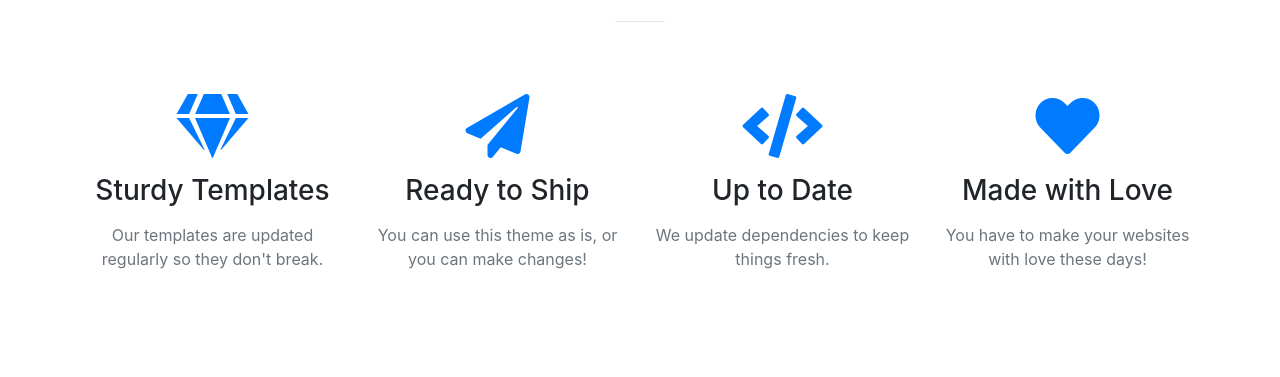
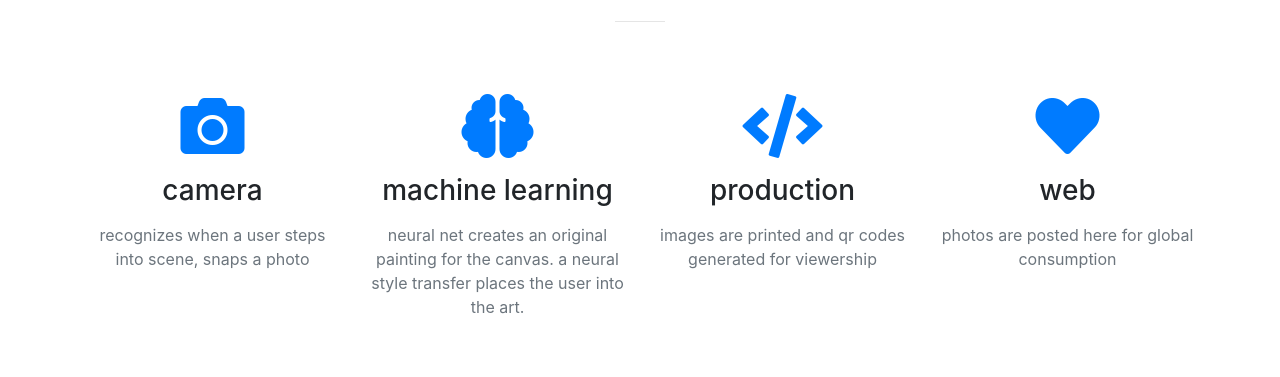
Before and after one commit to TyHansen00/renaissance, a website with bundled scripts: page index.html in a window 1280 px wide. Shown: the part 1495-1872 px from the top of the page. Built offline with nearby package versions, Linux system fonts and the light colour scheme.

Commit message:
updated tech section
<3

```diff
--- a/index.html
+++ b/index.html
@@ -86,30 +86,30 @@
         <div class="row">
           <div class="col-lg-3 col-md-6 text-center">
             <div class="service-box mt-5 mx-auto">
-              <i class="fas fa-4x fa-gem text-primary mb-3 sr-icon-1"></i>
-              <h3 class="mb-3">Sturdy Templates</h3>
-              <p class="text-muted mb-0">Our templates are updated regularly so they don't break.</p>
+              <i class="fas fa-4x fa-camera text-primary mb-3 sr-icon-1"></i>
+              <h3 class="mb-3">camera</h3>
+              <p class="text-muted mb-0">recognizes when a user steps into scene, snaps a photo</p>
             </div>
           </div>
           <div class="col-lg-3 col-md-6 text-center">
             <div class="service-box mt-5 mx-auto">
-              <i class="fas fa-4x fa-paper-plane text-primary mb-3 sr-icon-2"></i>
-              <h3 class="mb-3">Ready to Ship</h3>
-              <p class="text-muted mb-0">You can use this theme as is, or you can make changes!</p>
+              <i class="fas fa-4x fa-brain text-primary mb-3 sr-icon-2"></i>
+              <h3 class="mb-3">machine learning</h3>
+              <p class="text-muted mb-0">neural net creates an original painting for the canvas. a neural style transfer places the user into the art.</p>
             </div>
           </div>
           <div class="col-lg-3 col-md-6 text-center">
             <div class="service-box mt-5 mx-auto">
               <i class="fas fa-4x fa-code text-primary mb-3 sr-icon-3"></i>
-              <h3 class="mb-3">Up to Date</h3>
-              <p class="text-muted mb-0">We update dependencies to keep things fresh.</p>
+              <h3 class="mb-3">production</h3>
+              <p class="text-muted mb-0">images are printed and qr codes generated for viewership</p>
             </div>
           </div>
           <div class="col-lg-3 col-md-6 text-center">
             <div class="service-box mt-5 mx-auto">
               <i class="fas fa-4x fa-heart text-primary mb-3 sr-icon-4"></i>
-              <h3 class="mb-3">Made with Love</h3>
-              <p class="text-muted mb-0">You have to make your websites with love these days!</p>
+              <h3 class="mb-3">web</h3>
+              <p class="text-muted mb-0">photos are posted here for global consumption</p>
             </div>
           </div>
         </div>
```
Also changed, not shown: js/creative.js (+0 -16 lines).
